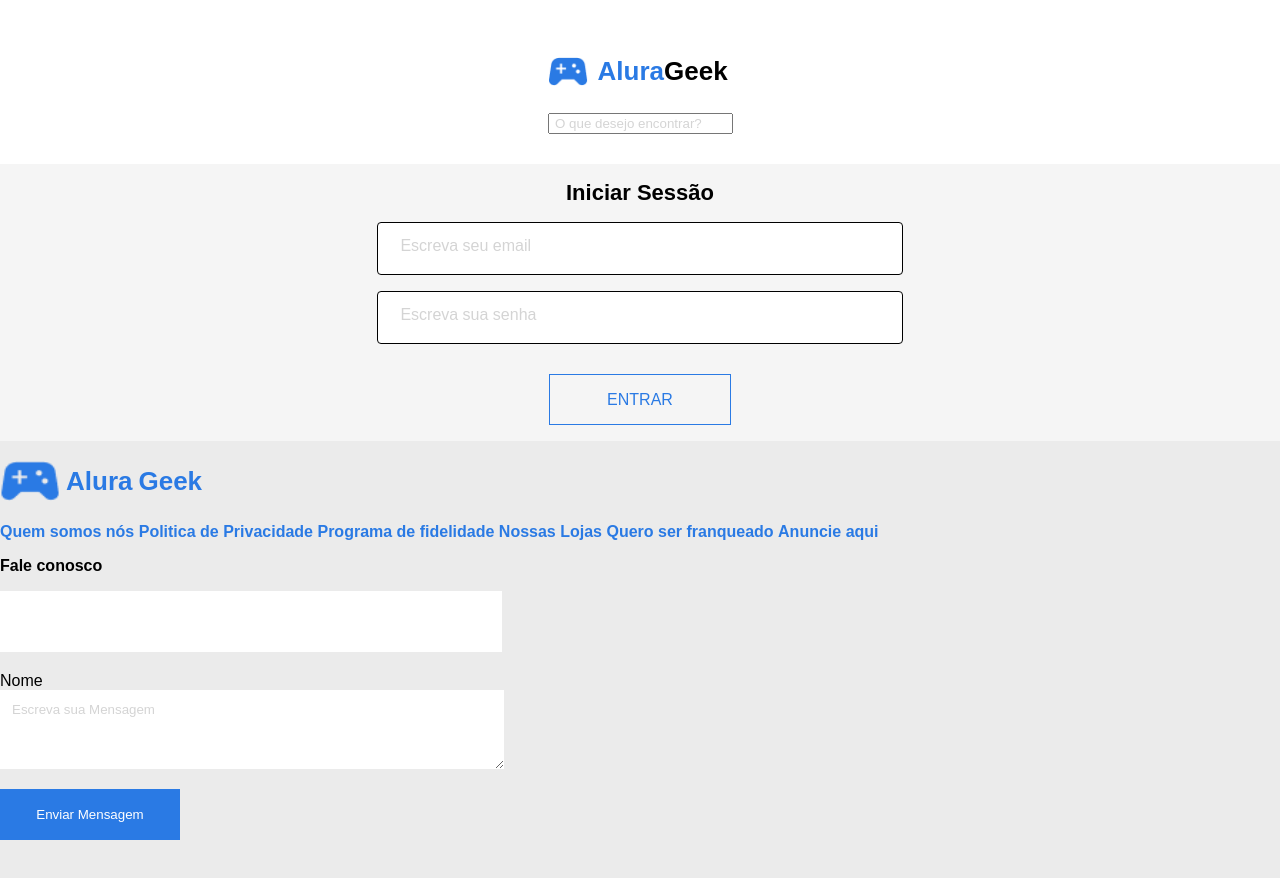
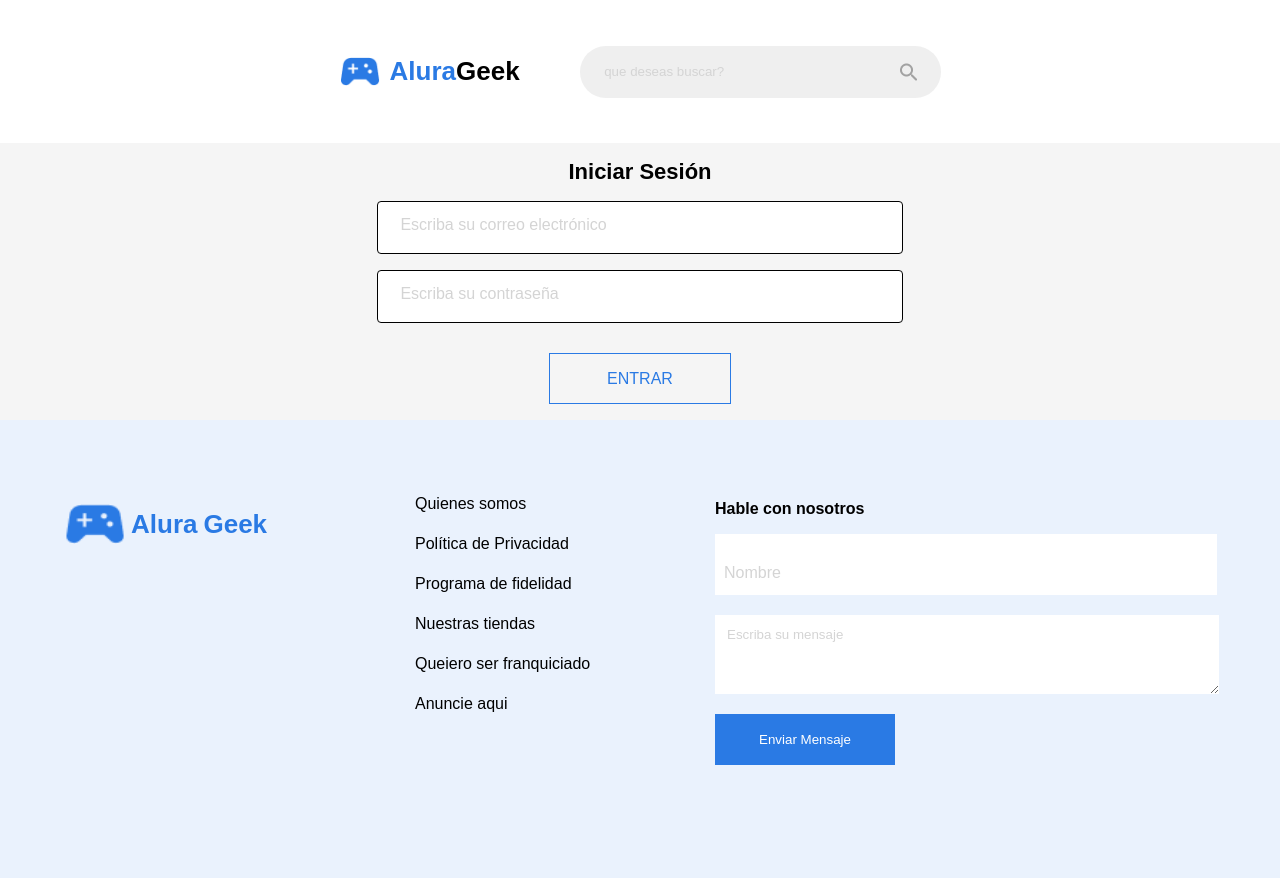
Before and after one commit to aluralatamprofes/Alurageek-resolucion, a website: page screens/login.html in a window 1280 px wide. Before the commit the page ends 840 px from the top, so only its background shows below. Drawn offline with Linux system fonts and the light colour scheme.

Commit message:
arreglado nombre de clases y formulario

```diff
--- a/screens/login.html
+++ b/screens/login.html
@@ -14,31 +14,31 @@
   <body>
     <header>
       <nav>
-        <div class="logo-busca">
+        <div class="logo-busqueda">
           <div class="logo">
             <img src="../assets/logo.png" alt="logo" />
             <p class="logo-azul">Alura</p>
             <p>Geek</p>
           </div>
-          <input i type="text" placeholder="O que desejo encontrar?" />
+          <input i type="text" placeholder="que deseas buscar?" />
         </div>
       </nav>
     </header>
     <main>
       <section class="login">
-        <div class="login_title">Iniciar Sessão</div>
+        <div class="login_title">Iniciar Sesión</div>
         <form action="#" class="form-cadastro" data-form>
           <input
             class="login_input__url"
             type="text"
-            placeholder="Escreva seu email"
+            placeholder="Escriba su correo electrónico"
             required
             data-email
           />
           <input
             class="login_input__name"
             type="password"
-            placeholder="Escreva sua senha"
+            placeholder="Escriba su contraseña"
             required
             data-password
           />
@@ -47,23 +47,23 @@
       </section>
     </main>
   </body>
-  <section class="contato">
+  <section class="contacto">
     <div class="referencia">
       <img src="../assets/logo.png" alt="logo" />
       <p>Alura</p>
       <p>Geek</p>
     </div>
-    <div class="links-uteis">
-      <a href="">Quem somos nós</a>
-      <a href="">Politica de Privacidade</a>
-      <a href="">Programa de fidelidade</a>
-      <a href="">Nossas Lojas</a>
-      <a href="">Quero ser franqueado</a>
+    <div class="links-utiles">
+      <a href="">Quienes somos</a>
+      <a href="">Política de Privacidad</a>
+      <a href="">Programa de fidelidad</a>
+      <a href="">Nuestras tiendas</a>
+      <a href="">Queiero ser franquiciado</a>
       <a href="">Anuncie aqui</a>
     </div>
 
     <div class="form">
-      <p>Fale conosco</p>
+      <p>Hable con nosotros</p>
       <div class="label-float">
         <input
           type="text"
@@ -72,16 +72,16 @@
           class="input-nome"
           placeholder=""
         />
-        <label for="Nome" class="label-nome">Nome</label>
+        <label for="Nome" class="label-nombre">Nombre</label>
       </div>
       <textarea
         name="mensagem"
         id="msg"
         cols="5"
         rows="5"
-        placeholder="Escreva sua Mensagem"
+        placeholder="Escriba su mensaje"
       ></textarea>
-      <button>Enviar Mensagem</button>
+      <button>Enviar Mensaje</button>
     </div>
   </section>
   <script type="module" src="../controllers/login-controller.js"></script>
```
